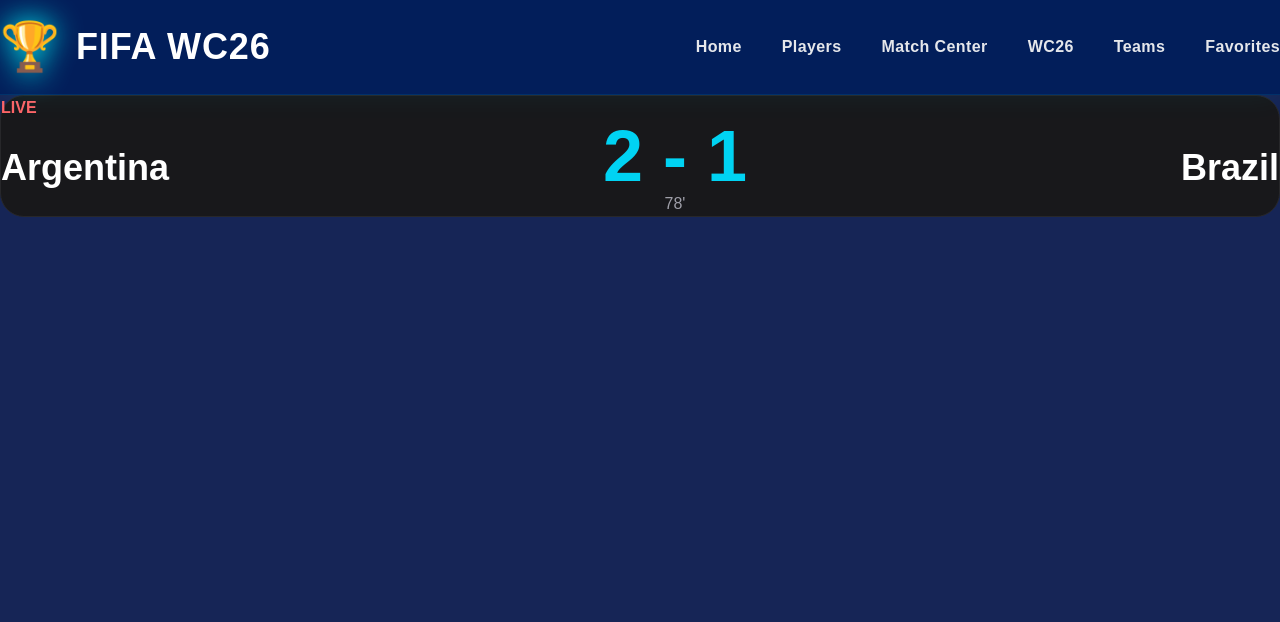
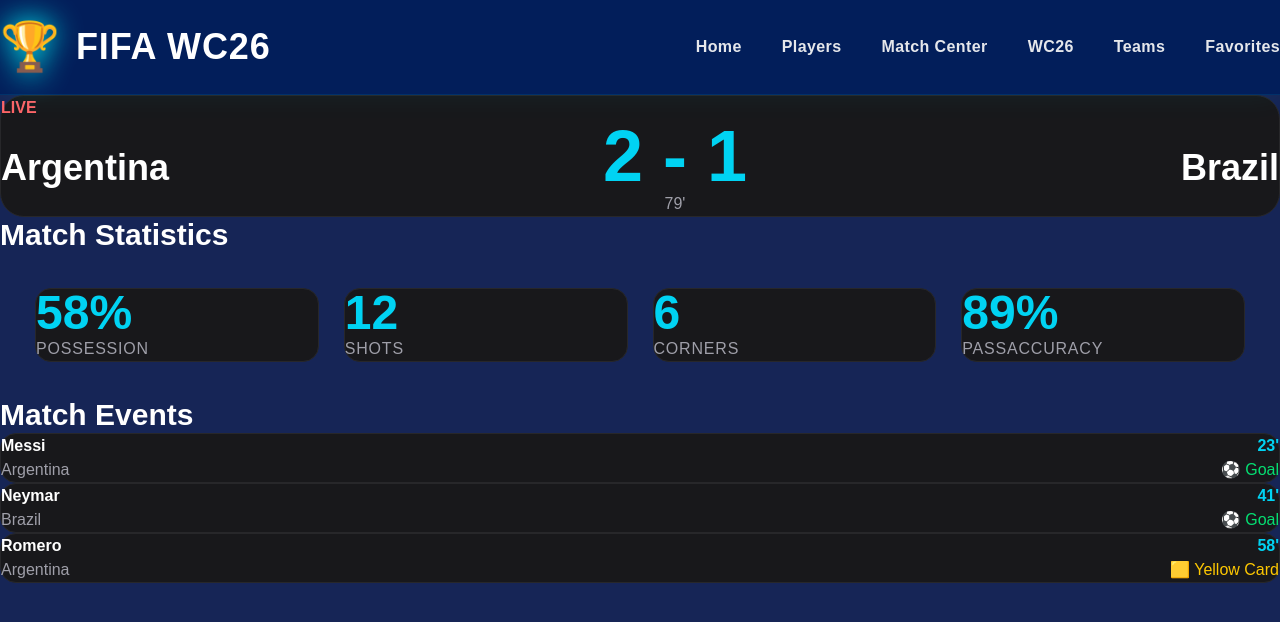
Before and after one commit to SHALBINMS/Football-App, a React (Vite) app: page /matches/1 in a window 1280 px wide. Shown: the top 622 px of the page. Built offline with nearby package versions, Linux system fonts and the light colour scheme.

Commit message:
Build live match center with shared state and match details

```diff
--- a/src/App.jsx
+++ b/src/App.jsx
@@ -11,9 +11,38 @@ import Favorites from "./pages/Favorites";
 import TeamDetails from "./pages/TeamDetails";
 import MatchDetails from "./pages/MatchDetails";
 
-
+import { useState , useEffect } from "react";
+import matches from "./data/matches";
 
 function App() {
+  const [liveMatches, setLiveMatches] = useState(matches);
+   useEffect(() => {
+      const interval = setInterval(() => {
+        setLiveMatches((prevMatches) => {
+          return prevMatches.map((match) => {
+            if (match.status === "LIVE") {
+              const newMinute = match.minute + 1;
+              if (newMinute >= 90) {
+                return {
+                  ...match,
+                  minute: 90,
+                  status: "FT",
+                };
+              }
+
+              return {
+                ...match,
+                minute: newMinute,
+              };
+            }
+
+            return match;
+          });
+        });
+      }, 3000);
+
+      return () => clearInterval(interval);
+    }, []);
   return (
     <BrowserRouter>
       <div className="min-h-screen bg-blue-950">
@@ -24,8 +53,17 @@ function App() {
 
           <Route path="/players" element={<Players />} />
 
-          <Route path="/match-center" element={<MatchCenter />} />
-          <Route path="/matches/:id" element={<MatchDetails />} />
+          <Route
+            path="/match-center"
+            element={
+              <MatchCenter
+                liveMatches={liveMatches}
+                setLiveMatches={setLiveMatches}
+              />
+            }
+          />
+          <Route path="/matches/:id" element={<MatchDetails
+          liveMatches={liveMatches} />} />
 
           <Route path="/world-cup" element={<WorldCup />} />
 
--- a/src/data/matches.jsx
+++ b/src/data/matches.jsx
@@ -11,6 +11,35 @@ const matches = [
     minute: 78,
 
     status: "LIVE",
+    stats: {
+      possession: "58%",
+      shots: 12,
+      corners: 6,
+      passAccuracy: "89%",
+    },
+
+    events: [
+      {
+        minute: 23,
+        type: "GOAL",
+        player: "Messi",
+        team: "Argentina",
+      },
+
+      {
+        minute: 41,
+        type: "GOAL",
+        player: "Neymar",
+        team: "Brazil",
+      },
+
+      {
+        minute: 58,
+        type: "YELLOW",
+        player: "Romero",
+        team: "Argentina",
+      },
+    ],
   },
 
   {
@@ -25,6 +54,41 @@ const matches = [
     minute: 32,
 
     status: "LIVE",
+    stats: {
+      possession: "58%",
+      shots: 12,
+      corners: 6,
+      passAccuracy: "89%",
+    },
+    events: [
+      {
+        minute: 12,
+        type: "GOAL",
+        player: "Mbappe",
+        team: "France",
+      },
+
+      {
+        minute: 27,
+        type: "YELLOW",
+        player: "Rodri",
+        team: "Spain",
+      },
+
+      {
+        minute: 44,
+        type: "GOAL",
+        player: "Yamal",
+        team: "Spain",
+      },
+
+      {
+        minute: 67,
+        type: "YELLOW",
+        player: "Kounde",
+        team: "France",
+      },
+    ],
   },
 
   {
@@ -39,6 +103,48 @@ const matches = [
     minute: 90,
 
     status: "FT",
+    stats: {
+      possession: "58%",
+      shots: 12,
+      corners: 6,
+      passAccuracy: "89%",
+    },
+    events: [
+      {
+        minute: 8,
+        type: "GOAL",
+        player: "Havertz",
+        team: "Germany",
+      },
+
+      {
+        minute: 22,
+        type: "GOAL",
+        player: "Ronaldo",
+        team: "Portugal",
+      },
+
+      {
+        minute: 39,
+        type: "GOAL",
+        player: "Musiala",
+        team: "Germany",
+      },
+
+      {
+        minute: 61,
+        type: "YELLOW",
+        player: "Dias",
+        team: "Portugal",
+      },
+
+      {
+        minute: 75,
+        type: "GOAL",
+        player: "Wirtz",
+        team: "Germany",
+      },
+    ],
   },
 ];
 
--- a/src/pages/MatchCenter.jsx
+++ b/src/pages/MatchCenter.jsx
@@ -1,40 +1,10 @@
-import matches from "../data/matches";
+
 import MatchCard from "../components/MatchCard";
 
 import { useState , useEffect } from "react";
 
-function MatchCenter() {
+function MatchCenter({ liveMatches, setLiveMatches }) {
 
-  const [liveMatches,setLiveMatches] = useState(matches);
-
-  useEffect(() => {
-    const interval = setInterval(() => {
-      setLiveMatches((prevMatches) => {
-        return prevMatches.map((match) => {
-          if (match.status === "LIVE") {
-            const newMinute = match.minute + 1;
-          if (newMinute >= 90){
-            return{
-              ...match,
-              minute:90,
-              status: "FT"
-            };
-
-          }
-
-          return {
-            ...match,
-            minute: newMinute,
-          };
-          }
-
-          return match;
-        });
-      });
-    },3000);
-
-    return () => clearInterval(interval);
-  },[]);
   return (
     <div className="px-6 py-10">
       <h1
--- a/src/pages/MatchDetails.jsx
+++ b/src/pages/MatchDetails.jsx
@@ -2,9 +2,9 @@ import { useParams } from "react-router-dom";
 import matches from "../data/matches";
 import teams from "../data/teams";
 
-function MatchDetails() {
-    const {id} = useParams();
-    const match = matches.find((match) => match.id.toString() === id);
+function MatchDetails({ liveMatches }) {
+  const { id } = useParams();
+  const match = liveMatches.find((match) => match.id.toString() === id);
   if (!match) {
     return <div className="p-10 text-white">Match not found</div>;
   }
@@ -61,6 +61,115 @@ function MatchDetails() {
           <h2 className="text-4xl font-bold">{match.awayTeam}</h2>
         </div>
       </div>
+
+      <div className="mt-16">
+        <h2
+          className="
+      text-3xl
+      font-bold
+      text-white
+      mb-8
+    "
+        >
+          Match Statistics
+        </h2>
+
+        <div
+          className="
+      grid
+      grid-cols-1
+      md:grid-cols-2
+      gap-6
+    "
+        >
+          <div className="bg-zinc-900 rounded-2xl p-8 border border-zinc-800">
+            <h3 className="text-5xl font-bold text-cyan-400 mb-3">
+              {match.stats.possession}
+            </h3>
+
+            <p className="text-zinc-400 uppercase tracking-wider">Possession</p>
+          </div>
+
+          <div className="bg-zinc-900 rounded-2xl p-8 border border-zinc-800">
+            <h3 className="text-5xl font-bold text-cyan-400 mb-3">
+              {match.stats.shots}
+            </h3>
+
+            <p className="text-zinc-400 uppercase tracking-wider">Shots</p>
+          </div>
+
+          <div className="bg-zinc-900 rounded-2xl p-8 border border-zinc-800">
+            <h3 className="text-5xl font-bold text-cyan-400 mb-3">
+              {match.stats.corners}
+            </h3>
+
+            <p className="text-zinc-400 uppercase tracking-wider">Corners</p>
+          </div>
+
+          <div className="bg-zinc-900 rounded-2xl p-8 border border-zinc-800">
+            <h3 className="text-5xl font-bold text-cyan-400 mb-3">
+              {match.stats.passAccuracy}
+            </h3>
+
+            <p className="text-zinc-400 uppercase tracking-wider">
+              PassAccuracy
+            </p>
+          </div>
+        </div>
+      </div>
+
+      <div className="mt-16">
+        <h2
+          className="
+      text-3xl
+      font-bold
+      text-white
+      mb-8
+    "
+        >
+          Match Events
+        </h2>
+
+        <div className="space-y-4">
+          {match.events
+            .filter((event) => event.minute <= match.minute)
+            .map((event, index) => (
+              <div
+                key={index}
+                className="
+          bg-zinc-900
+          border border-zinc-800
+          rounded-2xl
+          p-5
+
+          flex
+          items-center
+          justify-between
+        "
+              >
+                <div>
+                  <p className="text-white font-semibold">{event.player}</p>
+
+                  <p className="text-zinc-400">{event.team}</p>
+                </div>
+
+                <div className="text-right">
+                  <p className="text-cyan-400 font-bold">{event.minute}'</p>
+
+                  <p
+                    className={
+                      event.type === "GOAL"
+                        ? "text-green-400"
+                        : "text-yellow-400"
+                    }
+                  >
+                    {event.type === "GOAL" ? "⚽ Goal" : "🟨 Yellow Card"}
+                  </p>
+                </div>
+              </div>
+            ))}
+        </div>
+      </div>
     </div>
   );
 }
```
Lines whose indentation alone changed are shown as unchanged.
